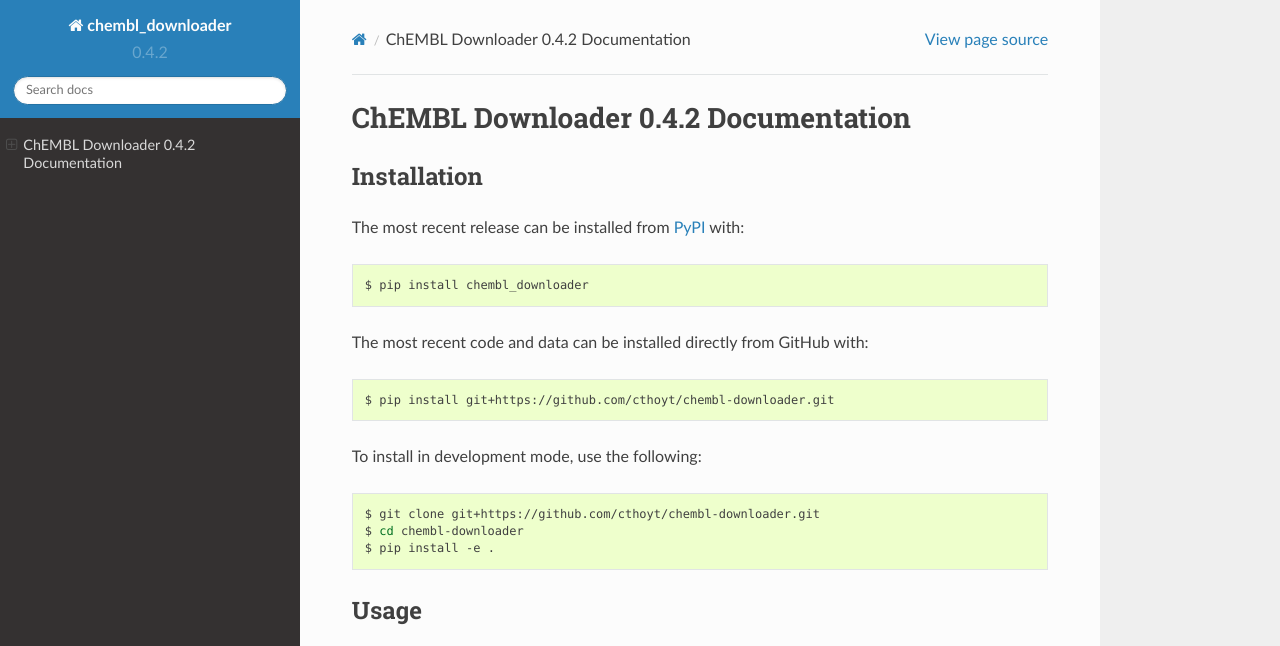
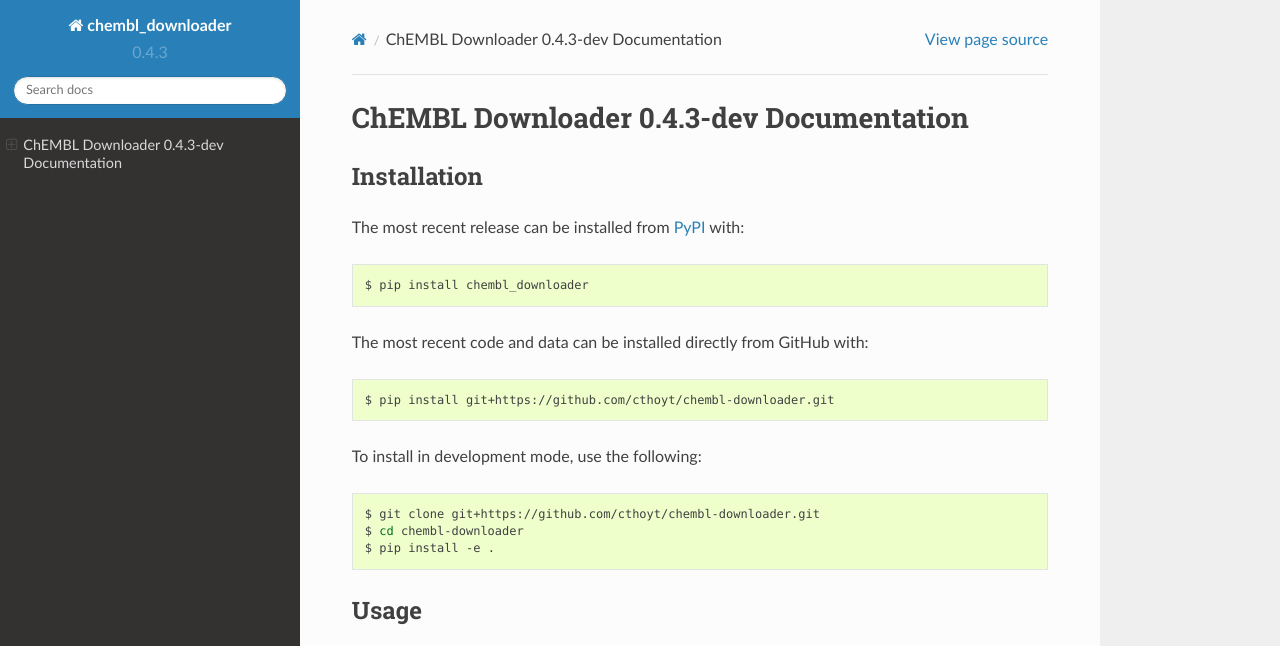
Before and after one commit to cthoyt/chembl-downloader, a Sphinx documentation site: the page built from docs/source/index.rst, in a window 1280 px wide and 1212 px high, cut to the strip 0-646 px from the top of the window. Built offline with Sphinx 7.4.7 and the Read the Docs theme 2.0.0, drawn with Linux system fonts in a browser that asks for light colours.

Commit message:
Bump version: 0.4.2 → 0.4.3-dev

```diff
--- a/docs/source/conf.py
+++ b/docs/source/conf.py
@@ -27,7 +27,7 @@
 author = "Charles Tapley Hoyt"
 
 # The full version, including alpha/beta/rc tags.
-release = "0.4.2"
+release = "0.4.3-dev"
 
 # The short X.Y version.
 parsed_version = re.match(
--- a/setup.cfg
+++ b/setup.cfg
@@ -4,7 +4,7 @@
 # Configuring setup()
 [metadata]
 name = chembl_downloader
-version = 0.4.2
+version = 0.4.3-dev
 description = Reproducibly download, open, parse, and query ChEMBL
 long_description = file: README.md
 long_description_content_type = text/markdown
```
Also changed, not shown: .bumpversion.cfg.
